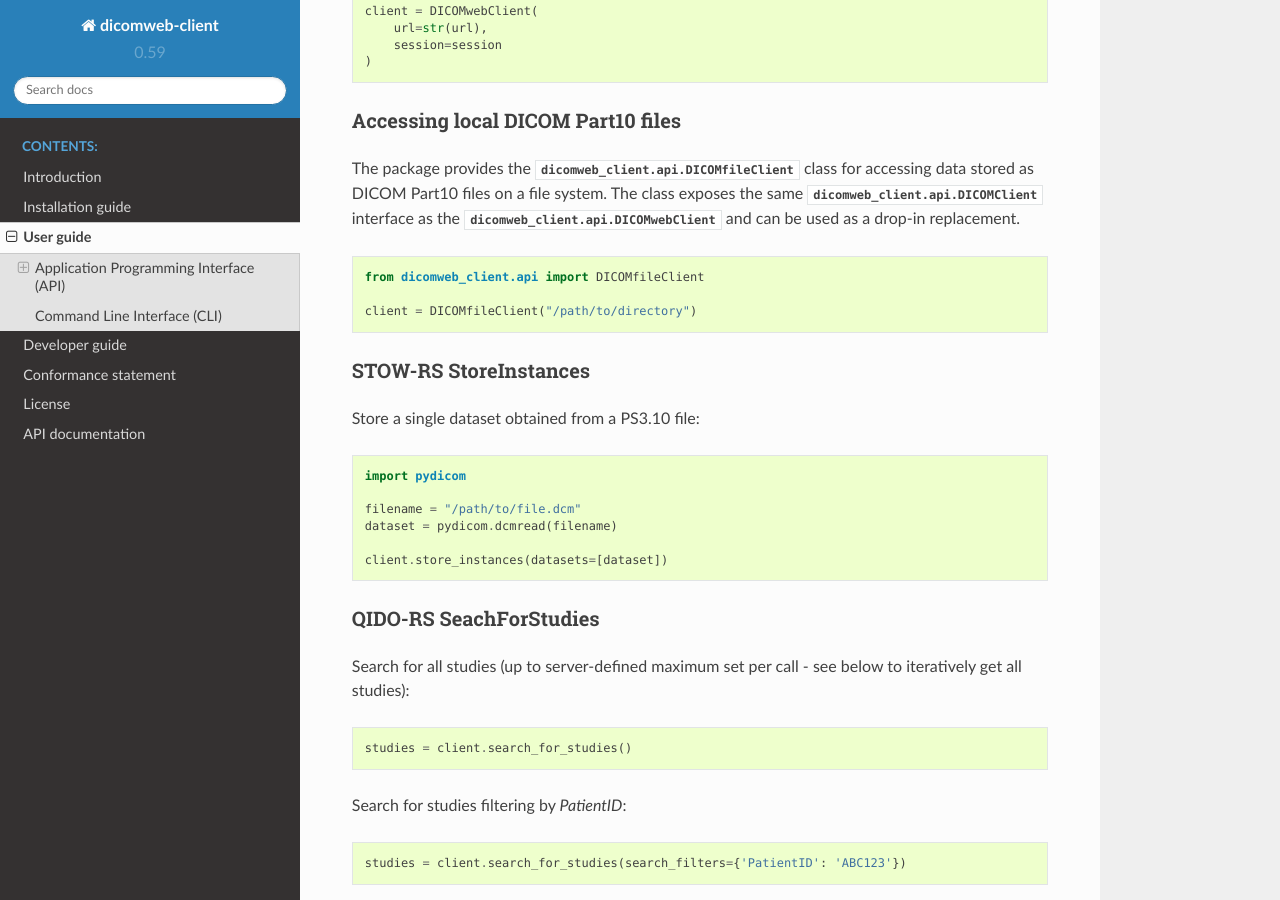
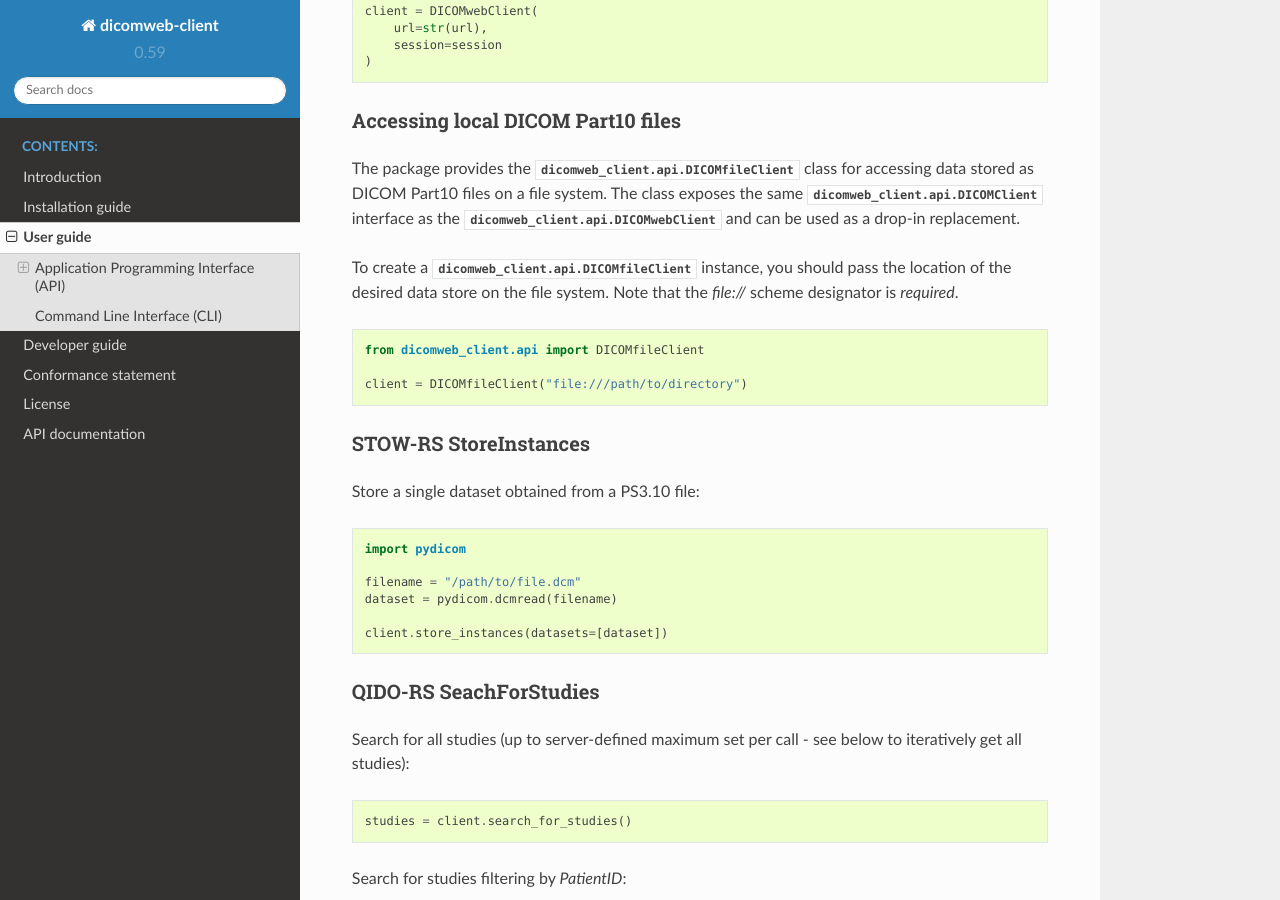
Before and after one commit to ImagingDataCommons/dicomweb-client, a Sphinx documentation site: the page built from docs/usage.rst, in a window 1280 px wide and 900 px high, scrolled down 2499 px. Built offline with Sphinx 7.4.7 and the Read the Docs theme 2.0.0, drawn with Linux system fonts in a browser that asks for light colours.

Commit message:
Clarify scheme for file client in user guide

```diff
--- a/docs/usage.rst
+++ b/docs/usage.rst
@@ -140,11 +140,14 @@ Accessing local DICOM Part10 files
 The package provides the :class:`dicomweb_client.api.DICOMfileClient` class for accessing data stored as DICOM Part10 files on a file system.
 The class exposes the same :class:`dicomweb_client.api.DICOMClient` interface as the :class:`dicomweb_client.api.DICOMwebClient` and can be used as a drop-in replacement.
 
+To create a :class:`dicomweb_client.api.DICOMfileClient` instance, you should pass the location of the desired data store on the file system. Note that the `file://` scheme
+designator is *required*.
+
 .. code-block:: python
 
     from dicomweb_client.api import DICOMfileClient
 
-    client = DICOMfileClient("/path/to/directory")
+    client = DICOMfileClient("file:///path/to/directory")
 
 
 .. _storeinstances:
```
